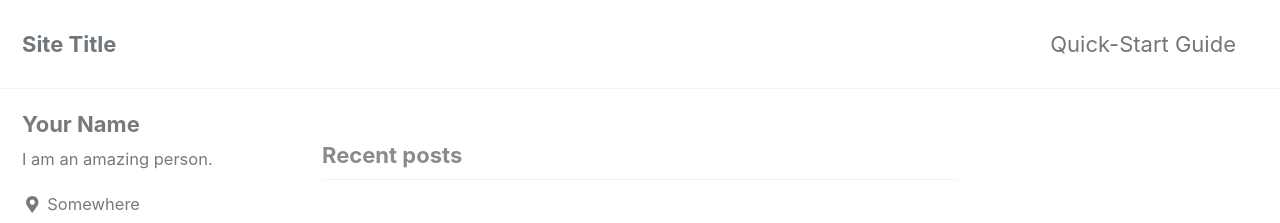
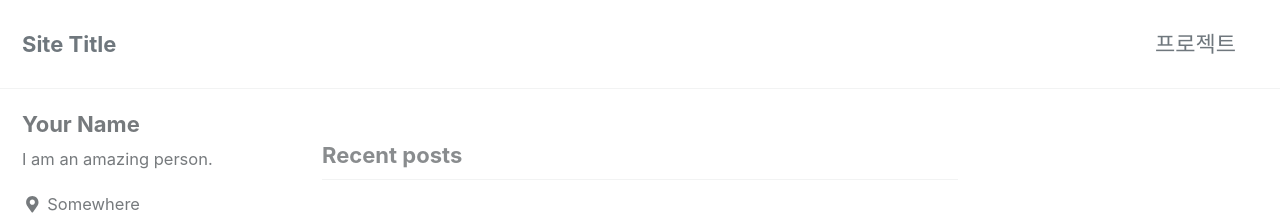
Before and after one commit to JHHWANG01/JHHWANG01.github.io, a Jekyll site: the page built from index.html, in a window 1280 px wide and 900 px high. Shown: the top 223 px of the window. Built offline with Jekyll 4.4.1, drawn with Linux system fonts in a browser that asks for light colours; cached includes are drawn as plain includes; nearby versions of some CDN libraries; the list of posts is cut into pages by our own code.

Commit message:
Update navigation.yml

```diff
--- a/_data/navigation.yml
+++ b/_data/navigation.yml
@@ -1,6 +1,6 @@
 # main links
 main:
-  - title: "Quick-Start Guide"
+  - title: "프로젝트"
     url: https://mmistakes.github.io/minimal-mistakes/docs/quick-start-guide/
   # - title: "About"
   #   url: https://mmistakes.github.io/minimal-mistakes/about/
```
